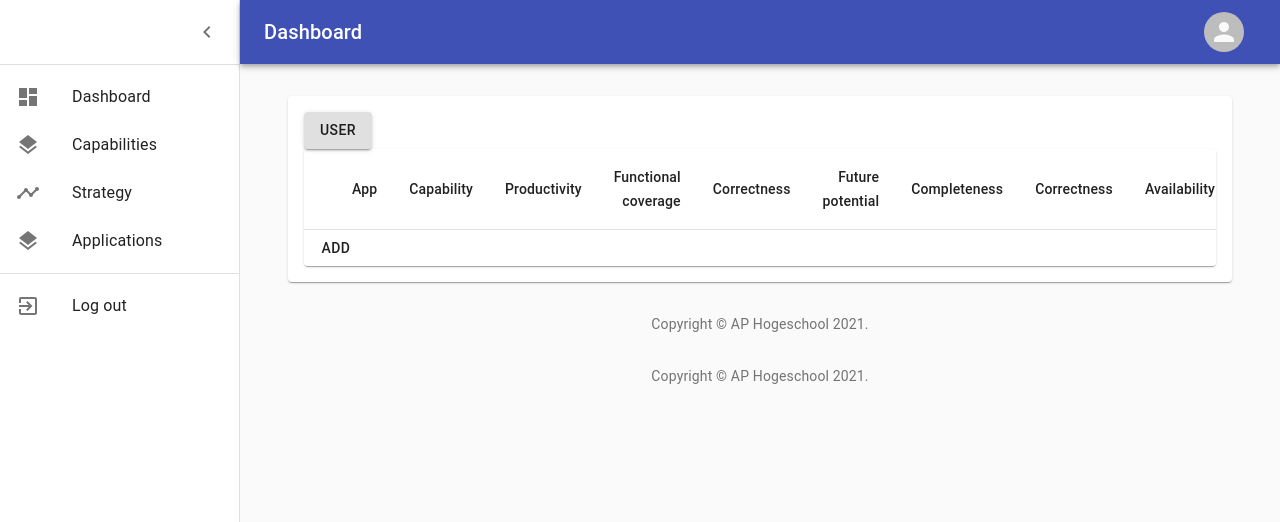
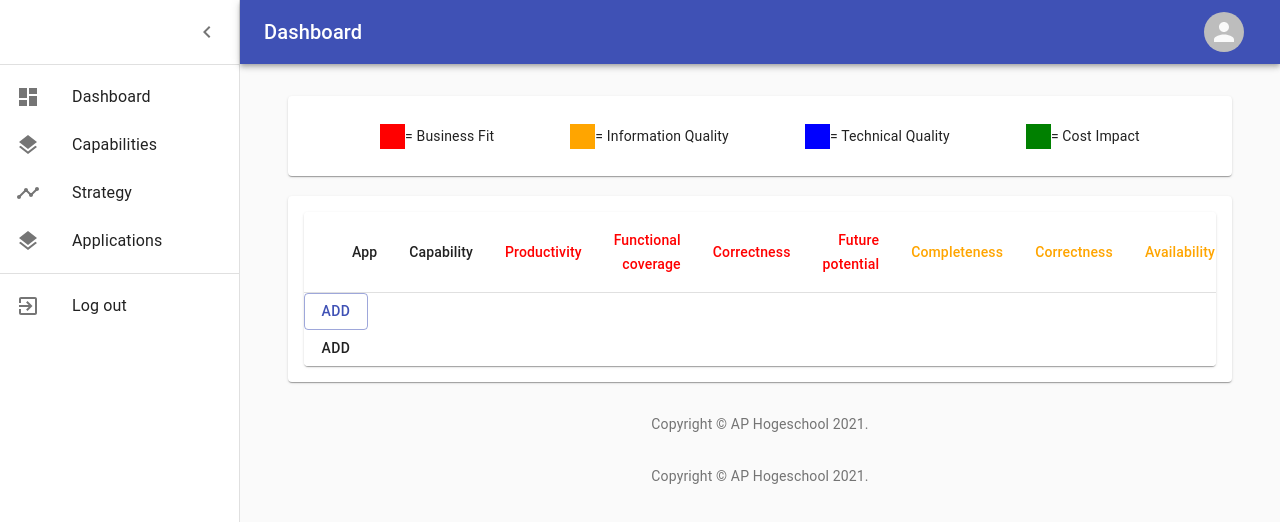
Before and after one commit to iDeebSee/LEAP, a React (Create React App) app in the folder frontend/: page /applications in a window 1280 px wide. Shown: the top 522 px of the page. Built offline with nearby package versions, Linux system fonts and the light colour scheme.

Commit message:
applications front end rating functionaliteit toegevoegd, legenda bijgevoegd, 50% af

```diff
--- a/frontend/package.json
+++ b/frontend/package.json
@@ -9,6 +9,7 @@
     "@testing-library/react": "^11.2.6",
     "@testing-library/user-event": "^12.8.3",
     "axios": "^0.21.1",
+    "date-fns": "^2.21.3",
     "react": "^17.0.2",
     "react-dom": "^17.0.2",
     "react-router-dom": "^5.2.0",
--- /dev/null
+++ b/frontend/src/components/Menu.js
@@ -0,0 +1,38 @@
+import React from 'react';
+import Button from '@material-ui/core/Button';
+import Menu from '@material-ui/core/Menu';
+import MenuItem from '@material-ui/core/MenuItem';
+import MoreVertIcon from '@material-ui/icons/MoreVert';
+import EditIcon from '@material-ui/icons/Edit';
+import DeleteIcon from '@material-ui/icons/Delete';
+import { Link } from 'react-router-dom';
+
+export default function SimpleMenu(props) {
+    const [anchorEl, setAnchorEl] = React.useState(null);
+
+    const handleClick = (event) => {
+        setAnchorEl(event.currentTarget);
+    };
+
+    const handleClose = () => {
+        setAnchorEl(null);
+    };
+
+    return (
+        <div>
+            <Button aria-controls="simple-menu" aria-haspopup="true" onClick={handleClick}>
+                <MoreVertIcon />
+            </Button>
+            <Menu
+                id="simple-menu"
+                anchorEl={anchorEl}
+                keepMounted
+                open={Boolean(anchorEl)}
+                onClose={handleClose}
+            >
+                <MenuItem onClick={handleClose}><Link to={props.edit}><EditIcon></EditIcon></Link></MenuItem>
+                <MenuItem onClick={handleClose}><Link to={props.delete}><DeleteIcon></DeleteIcon></Link></MenuItem>
+            </Menu>
+        </div>
+    );
+}
--- a/frontend/src/components/Table.js
+++ b/frontend/src/components/Table.js
@@ -1,4 +1,5 @@
 import React, { useState } from 'react';
+import 'date-fns';
 import PropTypes from 'prop-types';
 import { makeStyles } from '@material-ui/core/styles';
 import Box from '@material-ui/core/Box';
@@ -14,13 +15,92 @@ import Typography from '@material-ui/core/Typography';
 import Paper from '@material-ui/core/Paper';
 import KeyboardArrowDownIcon from '@material-ui/icons/KeyboardArrowDown';
 import KeyboardArrowUpIcon from '@material-ui/icons/KeyboardArrowUp';
-import { Button, TextField } from '@material-ui/core';
-import SimpleDialog from '../components/PopUp';
+import {
+    Button, TextField, Dialog, DialogTitle, DialogContent,
+    DialogContentText, DialogActions
+} from '@material-ui/core';
+import SimpleMenu from './Menu';
+
+function AddDialog() {
+    const dialogStyles = makeStyles({
+        businessFit: {
+            backgroundColor: 'red',
+        },
+        informationQuality: {
+            backgroundColor: 'orange',
+        },
+        technicalQuality: {
+            backgroundColor: 'blue',
+        },
+        costImpact: {
+            backgroundColor: 'green',
+        },
+        inputPadding: {
+            backgroundColor: '10px',
+        }
+    })
+    const classes = useStyles();
+    const [open, setOpen] = React.useState(false);
+    const [productivity, setProductivity] = React.useState(0);
+    const [applicationName, setApplicationName] = React.useState("")
+    const [capability, setCapability] = React.useState("");
+    const [functionalCoverage, setFunctionalCoverage] = React.useState(0);
+    const [bfCorrectness, setBfCorrectness] = React.useState(0);
+    const [futurePotential, setFuturePotential] = React.useState(0);
+    const [completeness, setCompleteness] = React.useState(0);
+    const [iqCorrectness, setIqCorrectness] = React.useState(0);
+    const [availability, setAvailability] = React.useState(0);
+
+    const handleClickOpen = () => {
+        setOpen(true);
+    };
+
+    const handleClose = () => {
+        setOpen(false);
+    };
+
+    return (
+        <div>
+            <Button variant="outlined" color="primary" onClick={handleClickOpen}>
+                Add
+            </Button>
+            <Dialog
+                open={open}
+                onClose={handleClose}
+                aria-labelledby="draggable-dialog-title"
+            >
+                <DialogTitle style={{ cursor: 'default' }} id="draggable-dialog-title">
+                    Subscribe
+        </DialogTitle>
+                <DialogContent>
+                    <DialogContentText>
+                        <TextField style={{ padding: '10px', }} id="standard-basic" label="name" />
+                        <TextField className={classes.bussinessFit} style={{ padding: '10px', }} id="standard-basic" label="productivity" type="number" value={productivity} onChange={(e) => (e.target.value > 5) ? setProductivity(5) : (e.target.value < 0) ? setProductivity(0) : setProductivity(e.target.value)} />
+                        <TextField style={{ padding: '10px', }} id="standard-basic" label="functional coverage" type="number" value={functionalCoverage} onChange={(e) => (e.target.value > 5) ? setFunctionalCoverage(5) : (e.target.value < 0) ? setFunctionalCoverage(0) : setFunctionalCoverage(e.target.value)} />
+                        <TextField style={{ padding: '10px', }} id="standard-basic" label="correctness" type="number" value={bfCorrectness} onChange={(e) => (e.target.value > 5) ? setBfCorrectness(5) : (e.target.value < 0) ? setBfCorrectness(0) : setBfCorrectness(e.target.value)} />
+                        <TextField style={{ padding: '10px', }} id="standard-basic" label="future potential" type="number" value={futurePotential} onChange={(e) => (e.target.value > 5) ? setFuturePotential(5) : (e.target.value < 0) ? setFuturePotential(0) : setFuturePotential(e.target.value)} />
+                        <TextField style={{ padding: '10px', }} id="standard-basic" label="completeness" type="number" value={completeness} onChange={(e) => (e.target.value > 5) ? setCompleteness(5) : (e.target.value < 0) ? setCompleteness(0) : setCompleteness(e.target.value)} />
+                        <TextField style={{ padding: '10px', }} id="standard-basic" label="correctness" type="number" value={iqCorrectness} onChange={(e) => (e.target.value > 5) ? setIqCorrectness(5) : (e.target.value < 0) ? setIqCorrectness(0) : setIqCorrectness(e.target.value)} />
+                        <TextField style={{ padding: '10px', }} id="standard-basic" label="availability" type="number" value={availability} onChange={(e) => (e.target.value > 5) ? setAvailability(5) : (e.target.value < 0) ? setAvailability(0) : setAvailability(e.target.value)} />
+                    </DialogContentText>
+                </DialogContent>
+                <DialogActions>
+                    <Button autoFocus onClick={handleClose} color="primary">
+                        Cancel
+          </Button>
+                    <Button onClick={handleClose} color="primary">
+                        Subscribe
+          </Button>
+                </DialogActions>
+            </Dialog>
+        </div>
+    )
+}
 
 const useRowStyles = makeStyles({
     root: {
         '& > *': {
-            borderBottom: 'unset',
+
         },
     },
     border: {
@@ -28,23 +108,20 @@ const useRowStyles = makeStyles({
     }
 });
 
-function createData(name, calories, fat, carbs, protein, price, something, nothing, here) {
+function createData(name, capability, productivity, functionalCoverage, bfCorrectness, futurePotential, completeness, iqCorrectness, availability) {
     return {
         name,
-        calories,
-        fat,
-        carbs,
-        protein,
-        price,
-        something,
-        nothing,
-        here,
-        history: [
-            { date: '2020-01-05', customerId: '11091700', amount: 3 },
-            { date: '2020-01-02', customerId: 'Anonymous', amount: 1 },
-        ],
+        capability,
+        productivity,
+        functionalCoverage,
+        bfCorrectness,
+        futurePotential,
+        completeness,
+        iqCorrectness,
+        availability,
     };
 }
+
 
 function Row(props) {
     const { row } = props;
@@ -55,57 +132,22 @@ function Row(props) {
         <React.Fragment>
             <TableRow className={classes.root}>
                 <TableCell>
-                    <IconButton aria-label="expand row" size="small" onClick={() => setOpen(!open)}>
+                    {/* <IconButton aria-label="expand row" size="small" onClick={() => setOpen(!open)}>
                         {open ? <KeyboardArrowUpIcon /> : <KeyboardArrowDownIcon />}
-                    </IconButton>
+                    </IconButton> */}
+                    <SimpleMenu />
                 </TableCell>
                 <TableCell component="th" scope="row">
                     {row.name}
                 </TableCell>
-                <TableCell className={classes.border} align="right">{row.calories}</TableCell>
-                <TableCell className={classes.border} align="right">{row.fat}</TableCell>
-                <TableCell className={classes.border} align="right">{row.carbs}</TableCell>
-                <TableCell className={classes.border} align="right">{row.protein}</TableCell>
-                <TableCell className={classes.border} align="right">{row.price}</TableCell>
-                <TableCell className={classes.border} align="right">{row.something}</TableCell>
-                <TableCell className={classes.border} align="right">{row.nothing}</TableCell>
-                <TableCell className={classes.border} align="right">{row.here}</TableCell>
-
-            </TableRow>
-            <TableRow>
-                <TableCell style={{ paddingBottom: 0, paddingTop: 0 }} colSpan={6}>
-                    <Collapse in={open} timeout="auto" unmountOnExit>
-                        <Box margin={1}>
-                            <Typography variant="h6" gutterBottom component="div">
-                                History
-              </Typography>
-                            <Table size="small" aria-label="purchases">
-                                <TableHead>
-                                    <TableRow>
-                                        <TableCell>Date</TableCell>
-                                        <TableCell>Customer</TableCell>
-                                        <TableCell align="right">Amount</TableCell>
-                                        <TableCell align="right">Total price ($)</TableCell>
-                                    </TableRow>
-                                </TableHead>
-                                <TableBody>
-                                    {row.history.map((historyRow) => (
-                                        <TableRow key={historyRow.date}>
-                                            <TableCell component="th" scope="row">
-                                                {historyRow.date}
-                                            </TableCell>
-                                            <TableCell>{historyRow.customerId}</TableCell>
-                                            <TableCell align="right">{historyRow.amount}</TableCell>
-                                            <TableCell align="right">
-                                                {Math.round(historyRow.amount * row.price * 100) / 100}
-                                            </TableCell>
-                                        </TableRow>
-                                    ))}
-                                </TableBody>
-                            </Table>
-                        </Box>
-                    </Collapse>
-                </TableCell>
+                <TableCell className={classes.border} align="center">{row.capability}</TableCell>
+                <TableCell className={classes.border} align="center">{row.productivity}</TableCell>
+                <TableCell className={classes.border} align="center">{row.functionalCoverage}</TableCell>
+                <TableCell className={classes.border} align="center">{row.bfCorrectness}</TableCell>
+                <TableCell className={classes.border} align="center">{row.futurePotential}</TableCell>
+                <TableCell className={classes.border} align="center">{row.completeness}</TableCell>
+                <TableCell className={classes.border} align="center">{row.iqCorrectness}</TableCell>
+                <TableCell className={classes.border} align="center">{row.availability}</TableCell>
             </TableRow>
         </React.Fragment>
     );
@@ -129,66 +171,66 @@ Row.propTypes = {
     }).isRequired,
 };
 
-const rows = [
-    createData('Frozen yoghurt', 159, 6.0, 24, 4.0, 3.99, 1.5, 1.5, 1.5),
-    createData('Ice cream sandwich', 237, 9.0, 37, 4.3, 4.99, 1.5, 1.5, 1.5),
-    createData('Eclair', 262, 16.0, 24, 6.0, 3.79, 1.5, 1.5, 1.5),
-    createData('Cupcake', 305, 3.7, 67, 4.3, 2.5, 1.5, 1.5, 1.5),
-    createData('Gingerbread', 356, 16.0, 49, 3.9, 1.5, 1.5, 1.5, 1.5),
-];
 
 let teller = 0;
 
+const useStyles = makeStyles({
+    businessFit: {
+        color: 'red',
+    },
+    informationQuality: {
+        color: 'orange',
+    },
+    technicalQuality: {
+        color: 'blue',
+    },
+    costImpact: {
+        color: 'green',
+    },
+    inputPadding: {
+        padding: '10px',
+    }
+})
+
 export default function SimpleTable() {
-
-
-    const [data, setData] = useState();
+    const classes = useStyles();
     const [map, setMap] = useState(new Map());
 
     const updateMap = (k, v) => {
         setMap(new Map(map.set(k, v)));
+        console.log(k);
     }
 
-
-
-    async function handleRow() {
-        setData(teller++, 159, 6.0, 24, 4.0, 3.99, 1.5, 1.5, 1.5);
-        updateMap(createData(data));
+    function handleRow() {
+        updateMap(createData("App-" + teller++, 159, 6.0, 24, 4.0, 3.99, 1.5, 1.5, 1.5));
     }
 
-
-
     return (
-
         <TableContainer component={Paper}>
             <Table aria-label="collapsible table">
                 <TableHead>
                     <TableRow>
                         <TableCell />
                         <TableCell>App</TableCell>
-                        <TableCell align="right">Capability</TableCell>
-                        <TableCell align="right">Productivity</TableCell>
-                        <TableCell align="right">Functional coverage</TableCell>
-                        <TableCell align="right">Correctness</TableCell>
-                        <TableCell align="right">Future potential</TableCell>
-                        <TableCell align="right">Completeness</TableCell>
-                        <TableCell align="right">Correctness</TableCell>
-                        <TableCell align="right">Availability</TableCell>
+                        <TableCell align="right" >Capability</TableCell>
+                        <TableCell align="right" className={classes.businessFit}>Productivity</TableCell>
+                        <TableCell align="right" className={classes.businessFit}>Functional coverage</TableCell>
+                        <TableCell align="right" className={classes.businessFit}>Correctness</TableCell>
+                        <TableCell align="right" className={classes.businessFit}>Future potential</TableCell>
+                        <TableCell align="right" className={classes.informationQuality}>Completeness</TableCell>
+                        <TableCell align="right" className={classes.informationQuality}>Correctness</TableCell>
+                        <TableCell align="right" className={classes.informationQuality}>Availability</TableCell>
                     </TableRow>
-
                 </TableHead>
                 <TableBody>
-                    {/* {rows.map((row) => (
-                        <Row key={row.name} row={row} />
+                    {[...map.keys()].map(k => (
 
-                    ))} */}
-                    {[...map.keys()].map(k => (
                         <Row key={k.name} row={k} />
                     ))}
                 </TableBody>
             </Table>
+            <AddDialog></AddDialog>
             <Button onClick={handleRow}>Add</Button>
         </TableContainer>
-
     );
 }
--- a/frontend/src/templates/Applications.js
+++ b/frontend/src/templates/Applications.js
@@ -11,8 +11,6 @@ const useStyles = makeStyles((theme) => ({
         display: 'flex',
     },
 
-
-
     paper: {
         padding: theme.spacing(2),
         display: 'flex',
@@ -20,8 +18,21 @@ const useStyles = makeStyles((theme) => ({
         flexDirection: 'column',
 
     },
+
     fixedHeight: {
         height: 'auto',
+    },
+    legendaWrapper: {
+        width: 'auto',
+        height: 'auto',
+        display: 'flex',
+        flexDirection: 'row',
+        alignItems: 'center',
+    },
+    legenda: {
+        width: '25px',
+        height: '25px',
+        display: 'inline-block',
     },
 }));
 
@@ -30,6 +41,7 @@ const useStyles = makeStyles((theme) => ({
 export default function Applications() {
     const classes = useStyles();
     const fixedHeightPaper = clsx(classes.paper, classes.fixedHeight);
+
     return (
         <div clasName={classes.root}>
             <main className={classes.content}>
@@ -37,9 +49,26 @@ export default function Applications() {
                 <Container maxWidth="lg" className={classes.container}>
                     <Grid container spacing={3}>
                         <Grid item xs={12} md={12} lg={12}>
-
+                            <Paper style={{ flexDirection: 'row', justifyContent: 'space-evenly', }} className={fixedHeightPaper}>
+                                <div className={classes.legendaWrapper}>
+                                    <div style={{ backgroundColor: 'red' }} className={classes.legenda}></div>
+                                    <p> = Business Fit</p>
+                                </div>
+                                <div className={classes.legendaWrapper}>
+                                    <div style={{ backgroundColor: 'orange' }} className={classes.legenda}></div>
+                                    <p> = Information Quality</p>
+                                </div>
+                                <div className={classes.legendaWrapper}>
+                                    <div style={{ backgroundColor: 'blue' }} className={classes.legenda}></div>
+                                    <p> = Technical Quality</p>
+                                </div>
+                                <div className={classes.legendaWrapper}>
+                                    <div style={{ backgroundColor: 'green' }} className={classes.legenda}></div>
+                                    <p> = Cost Impact</p>
+                                </div>
+                            </Paper>
+                            <br></br>
                             <Paper className={fixedHeightPaper}>
-                                <SimpleDialog title="Add a user" body="" name="user" message="user has been added!"></SimpleDialog>
                                 <SimpleTable></SimpleTable>
                             </Paper>
                         </Grid>
```
Also changed, not shown: 1 other file (tests, documents, lock files or other folders).
